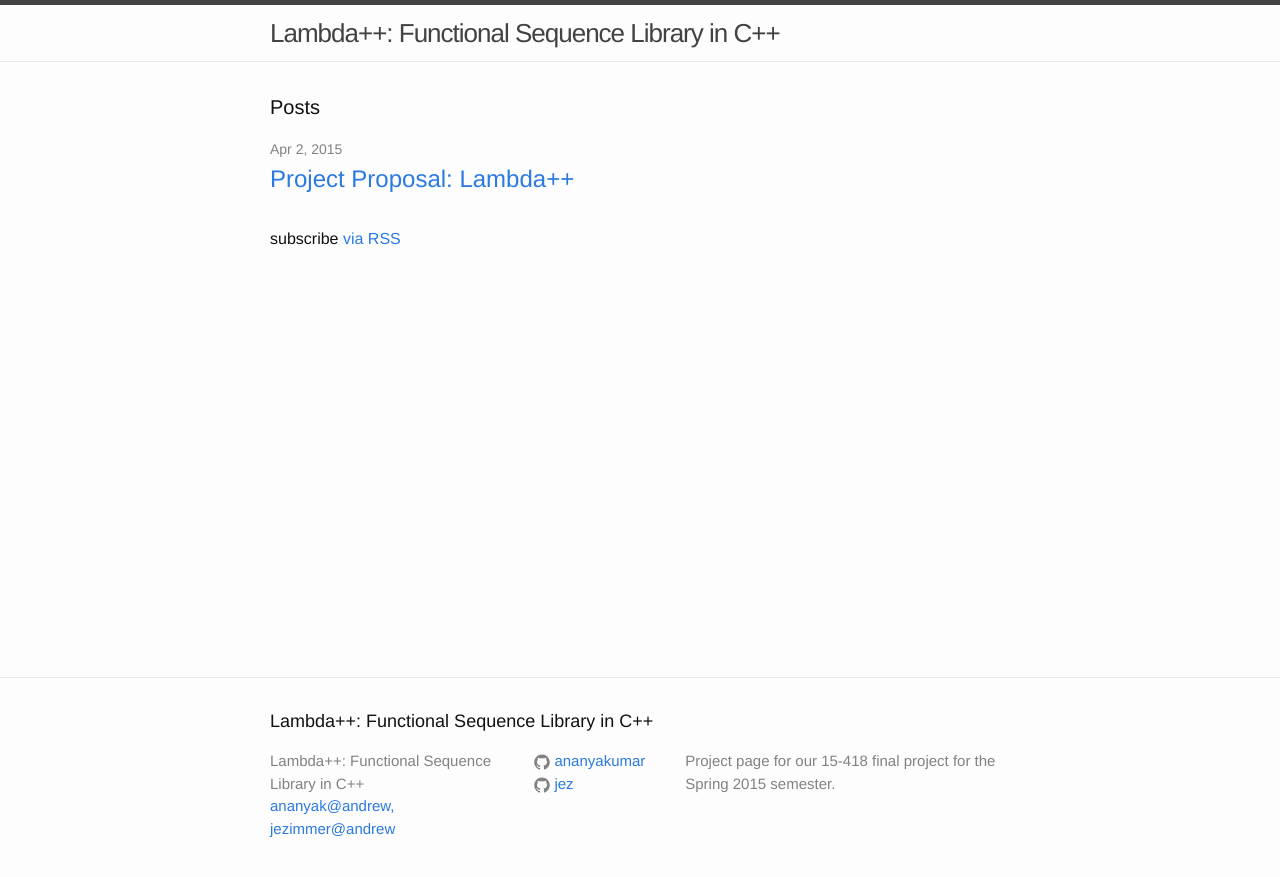
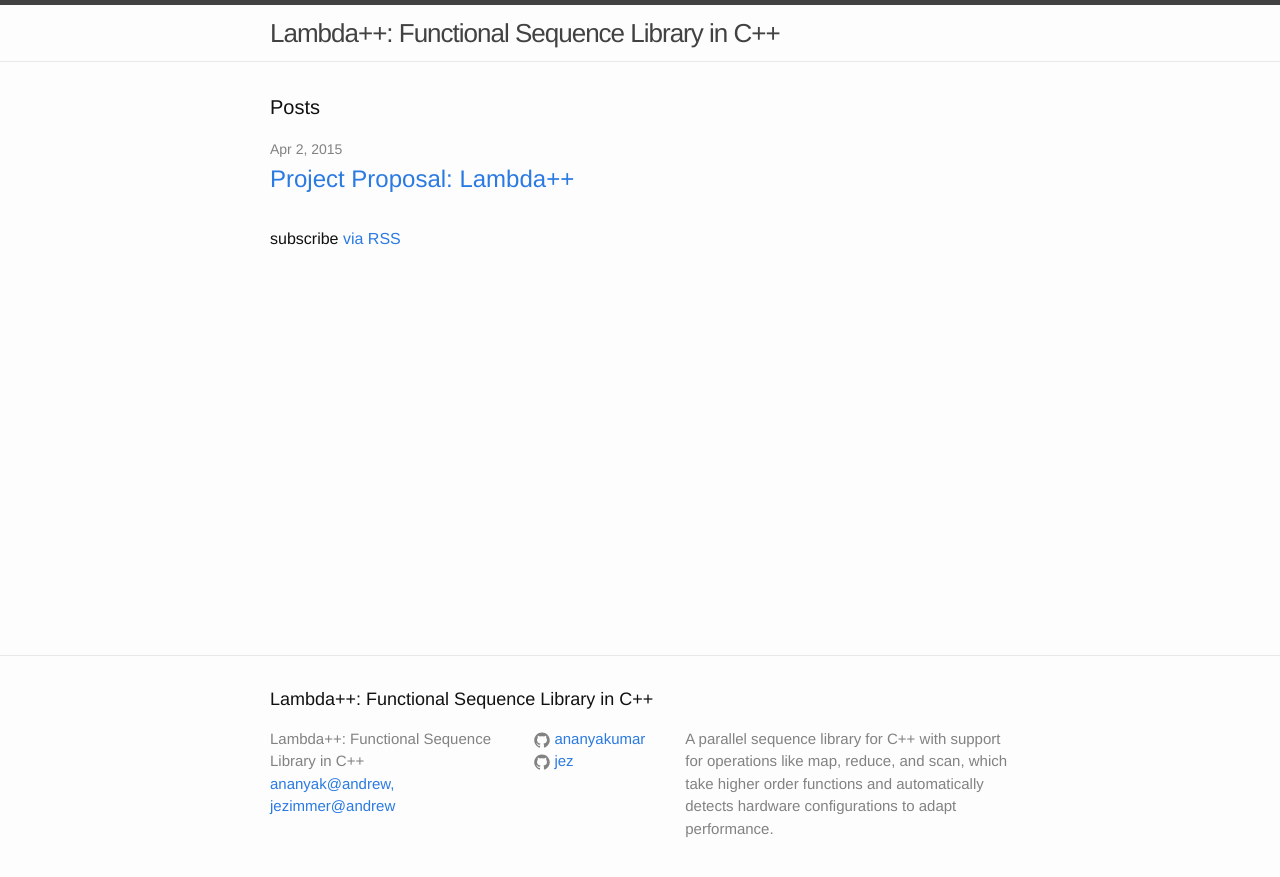
Before and after one commit to AnanyaKumar/lambda-plus-plus, a Jekyll site: the page built from index.html, in a window 1280 px wide. Shown: the top 877 px of the page. Built offline with Jekyll 4.4.1, drawn with Linux system fonts in a browser that asks for light colours; Markdown is read by kramdown in place of the engine named in the settings.

Commit message:
Use 'Summary' as description

```diff
--- a/_config.yml
+++ b/_config.yml
@@ -2,7 +2,9 @@
 title: "Lambda++: Functional Sequence Library in C++"
 email: ananyak@andrew, jezimmer@andrew
 description: > # this means to ignore newlines until "baseurl:"
-  Project page for our 15-418 final project for the Spring 2015 semester.
+  A parallel sequence library for C++ with support for operations like map,
+  reduce, and scan, which take higher order functions and automatically detects
+  hardware configurations to adapt performance.
 baseurl: "/lambda--" # the subpath of your site, e.g. /blog/
 url: "https://ananyakumar.github.io" # the base hostname & protocol for your site
 
```
